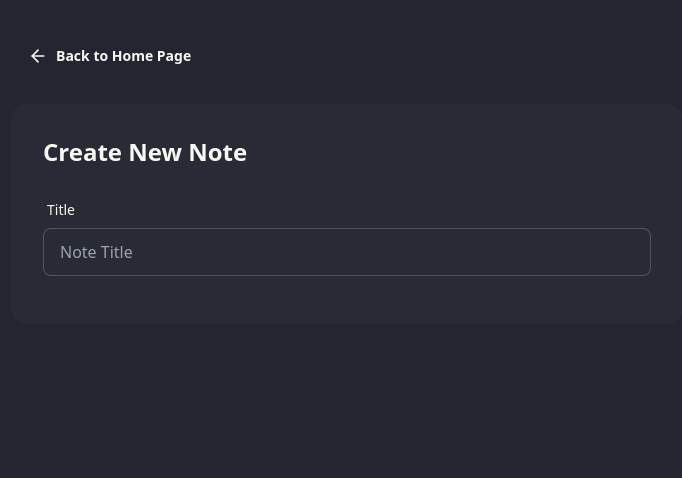
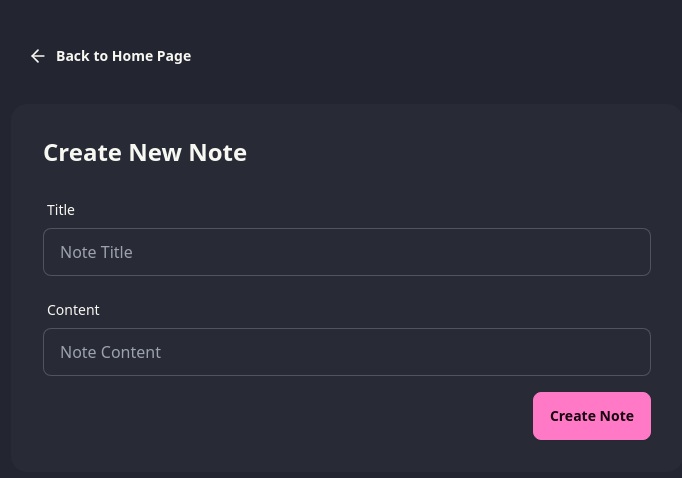
Before and after one commit to NasianT58/MERN_Project, a React app in the folder frontend/: page /create in a window 1280 px wide. Shown: the top 478 px of the page, without its empty margins (293-975 px from the left). Built offline with nearby package versions, Linux system fonts and the light colour scheme; the HTML template or start-up script is replaced by a standard one.

Commit message:
Update CreatePage.jsx
added ui for user input to create their own content when creating a new note

```diff
--- a/frontend/src/pages/CreatePage.jsx
+++ b/frontend/src/pages/CreatePage.jsx
@@ -4,9 +4,9 @@
 import { Link } from 'react-router'
 
 const CreatePage = () => {
-  const {title, setTitle} = useState('');
-  const {content, setContent} = useState('');
-  const {loading, setLoading} = useState(false);
+  const [title, setTitle] = useState('');
+  const [content, setContent] = useState('');
+  const [loading, setLoading] = useState(false);
 
   const handleSubmit = () => {
 
@@ -19,7 +19,7 @@
             <ArrowLeftIcon className="size-5"/>
             Back to Home Page
           </Link>
-
+          {/* Card for creating a new note */}
           <div className="card bg-base-100">
             <div className="card-body">
               <h2 className="card-title text-2xl mb-4">Create New Note</h2>
@@ -35,6 +35,24 @@
                     onChange={(e) => setTitle(e.target.value)}
                   />
                 </div>
+                {/* Content input field */}
+                <div className="form-control mb-4">
+                  <label className="label">
+                    <span className="label-text">Content</span>
+                  </label>
+                  <input type="text"
+                    placeholder="Note Content"
+                    className="input input-bordered"
+                    value={content}
+                    onChange={(e) => setContent (e.target.value)}
+                  />
+                </div>
+                {/* Submit button */}
+                <div className="card-actions justify-end">
+                  <button type="submit" className="btn btn-primary" disabled={loading}>
+                    {loading ? "Creating..." : "Create Note"}
+                  </button>
+                </div>
               </form>
             </div>
           </div>
--- a/frontend/src/pages/HomePage.jsx
+++ b/frontend/src/pages/HomePage.jsx
@@ -11,6 +11,7 @@
   const [notes, setNotes] = useState([]);
   const [loading, setLoading] = useState(false);
 
+  {/* Fetch notes from the backend API when the component mounts */}
   useEffect(() => {
     const fetchNotes = async () => {
       try {
@@ -42,6 +43,7 @@
       <div className="max-w-7xl mx-auto p-4 mt-6">
         {loading && <div className="text-center text-primary py-10">Loading notes...</div>}
 
+        {/* Display notes only if there are notes and the user is not rate limited */}
         {notes.length > 0 && !isRateLimited && (
           <div className = "grid grid-cols-1 md:grid-cols-2 lg:grid-cols-3 gap-6">
             {notes.map((note) => (
```
